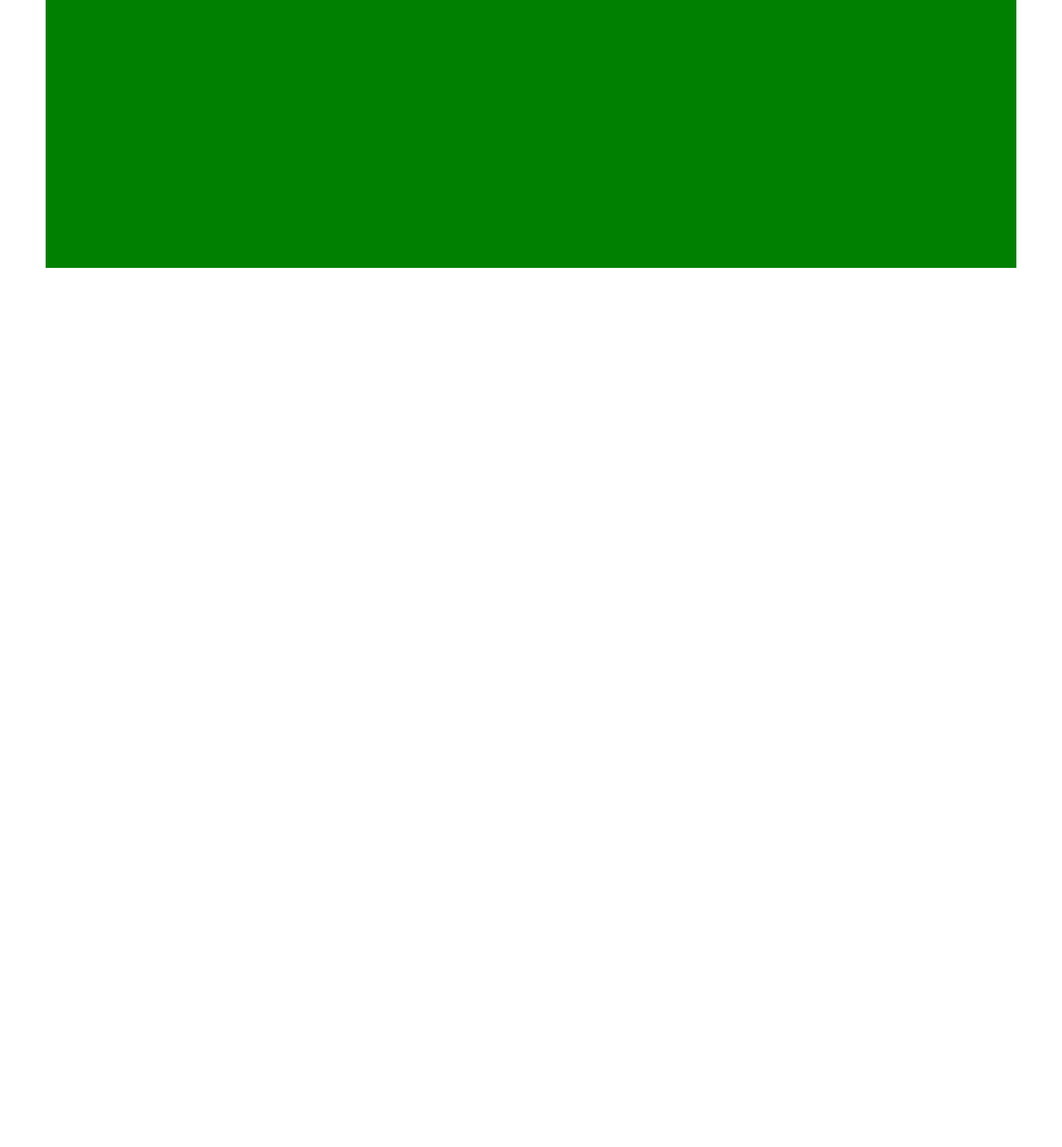
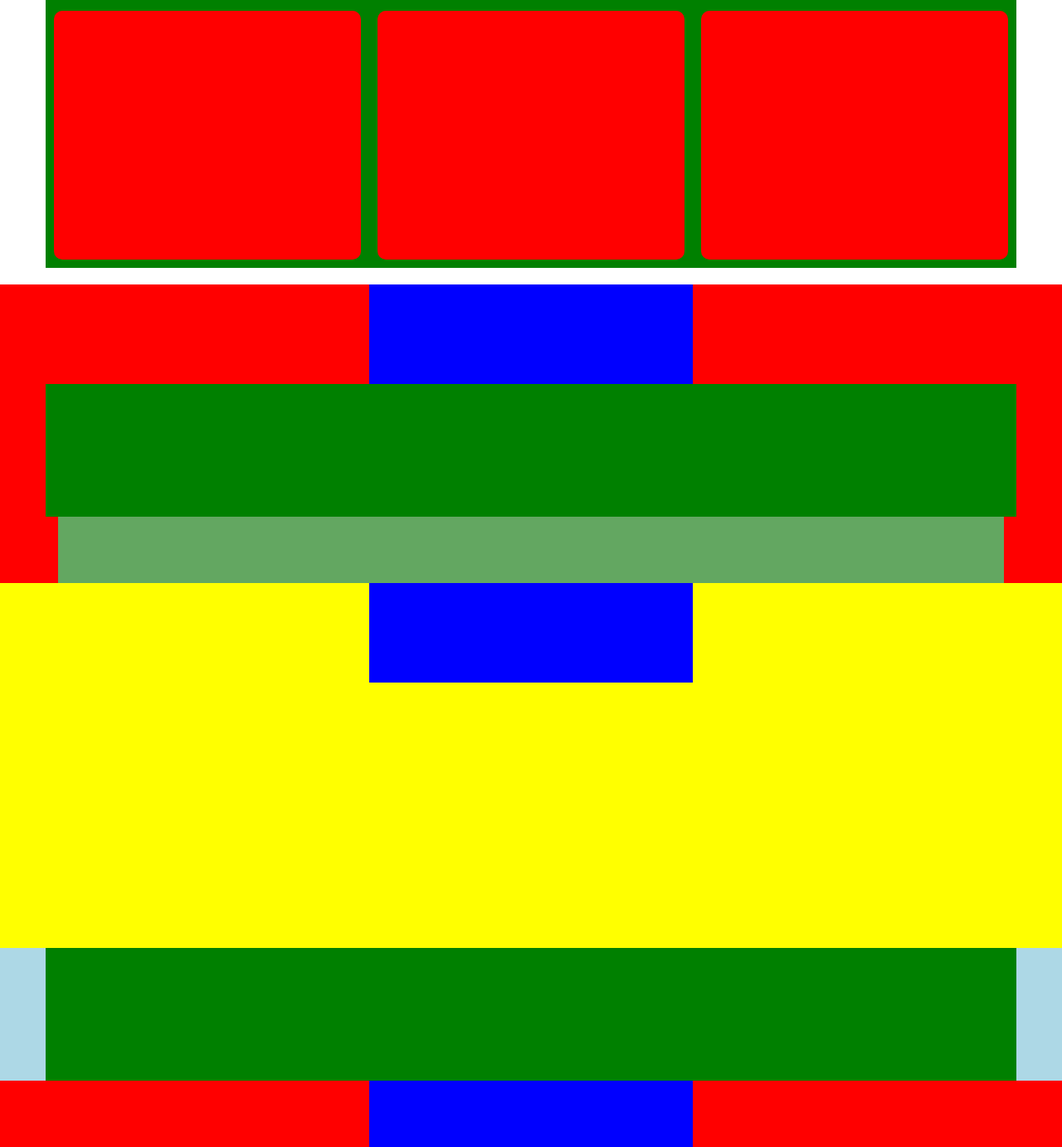
Before and after one commit to edoardomalfatto/html-css-bootstrap-freelancer, a plain HTML site: page index.html in a window 1280 px wide. Shown: the part 1003-2386 px from the top of the page at 83% size. Before the commit the page ends 1346 px from the top, so only its background shows below. Drawn offline with nearby package versions, Linux system fonts and the light colour scheme.

Commit message:
v1 non-responsive

```diff
--- a/css/style.css
+++ b/css/style.css
@@ -42,3 +42,60 @@
   height: 40vh;
   background-color: green;
 }
+
+.about {
+
+  background-color: red;
+}
+
+.intestazione {
+  height: 15vh;
+  background-color: blue;
+}
+
+.about .container-fluid .container .row .col-lg-6 {
+  height:20vh;
+  background-color: green;
+}
+
+.about .container-fluid .container .box {
+  background-color: rgb(99, 167, 97);
+  text-align: center;
+  height: 10vh;
+}
+
+.margin_col{
+  padding: 10px;
+}
+
+.nested_square {
+  height: 100%;
+  width: 100%;
+  background-color: red;
+  border-radius: 10px;
+
+}
+
+.contact {
+  background-color: yellow;
+}
+.contact .container .row .col-lg-12 {
+  height: 40vh;
+}
+
+.footer_top{
+  background-color: lightblue;
+}
+.footer_top .container-fluid .container .row .col-lg-4 {
+  height:20vh;
+  background-color: green;
+}
+
+.footer_bottom{
+  height:10vh;
+  background-color: red;
+}
+
+.int_little {
+  height:10vh;
+}
--- a/index.html
+++ b/index.html
@@ -3,6 +3,7 @@
   <head>
     <meta name="viewport" content="width=device-width, initial-scale=1">
     <link rel="stylesheet" href="https://maxcdn.bootstrapcdn.com/bootstrap/3.3.7/css/bootstrap.min.css" integrity="sha384-BVYiiSIFeK1dGmJRAkycuHAHRg32OmUcww7on3RYdg4Va+PmSTsz/K68vbdEjh4u" crossorigin="anonymous">
+    <link rel="stylesheet" href="https://maxcdn.bootstrapcdn.com/bootstrap/3.3.7/css/bootstrap-theme.min.css" integrity="sha384-rHyoN1iRsVXV4nD0JutlnGaslCJuC7uwjduW9SVrLvRYooPp2bWYgmgJQIXwl/Sp" crossorigin="anonymous">
     <link rel="stylesheet" href="css/style.css">
     <meta charset="utf-8">
     <title></title>
@@ -26,7 +27,9 @@
           </div>
         </div>
       </div>
+    </header>
 
+      <main>
         <div class="portfolio">
           <div class="container">
 
@@ -34,12 +37,18 @@
 
             <div class="table">
               <div class="row">
-              <div class="col-lg-4"></div>
-              <div class="col-lg-4"></div>
-              <div class="col-lg-4"></div>
-              <div class="col-lg-4"></div>
-              <div class="col-lg-4"></div>
-              <div class="col-lg-4"></div>
+                <div class="col-lg-4 margin_col"><div class="nested_square">
+                </div></div>
+                <div class="col-lg-4 margin_col"><div class="nested_square">
+                </div></div>
+                <div class="col-lg-4 margin_col"><div class="nested_square">
+                </div></div>
+                <div class="col-lg-4 margin_col"><div class="nested_square">
+                </div></div>
+                <div class="col-lg-4 margin_col"><div class="nested_square">
+                </div></div>
+                <div class="col-lg-4 margin_col"><div class="nested_square">
+                </div></div>
               </div>
 
             </div>
@@ -47,6 +56,57 @@
           </div>
         </div>
 
-      </header>
+        <div class="about">
+          <div class="container-fluid">
+            <div class="container">
+              <div class="row">
+                <div class="intestazione col-lg-offset-4 col-lg-4"></div>
+                <div class="col-lg-6"></div>
+                <div class="col-lg-6"></div>
+              </div>
+              <div class="box"></div>
+            </div>
+          </div>
+        </div>
+
+        <div class="contact">
+          <div class="container">
+            <div class="row">
+            <div class="intestazione col-lg-offset-4 col-lg-4"></div>
+            <div class="col-lg-12">
+            </div>
+            </div>
+          </div>
+        </div>
+      </main>
+
+      <footer>
+        <div class="footer_top">
+          <div class="container-fluid">
+            <div class="container">
+              <div class="row">
+                <div class="col-lg-4"></div>
+                <div class="col-lg-4"></div>
+                <div class="col-lg-4"></div>
+              </div>
+
+            </div>
+          </div>
+        </div>
+
+        <div class="footer_bottom">
+          <div class="container-fluid">
+            <div class="container">
+              <div class="row">
+                <div class="intestazione int_little col-lg-offset-4 col-lg-4"></div>
+              </div>
+
+            </div>
+
+          </div>
+        </div>
+      </footer>
+
+
 
 </html>
```
Lines whose indentation alone changed are shown as unchanged.
